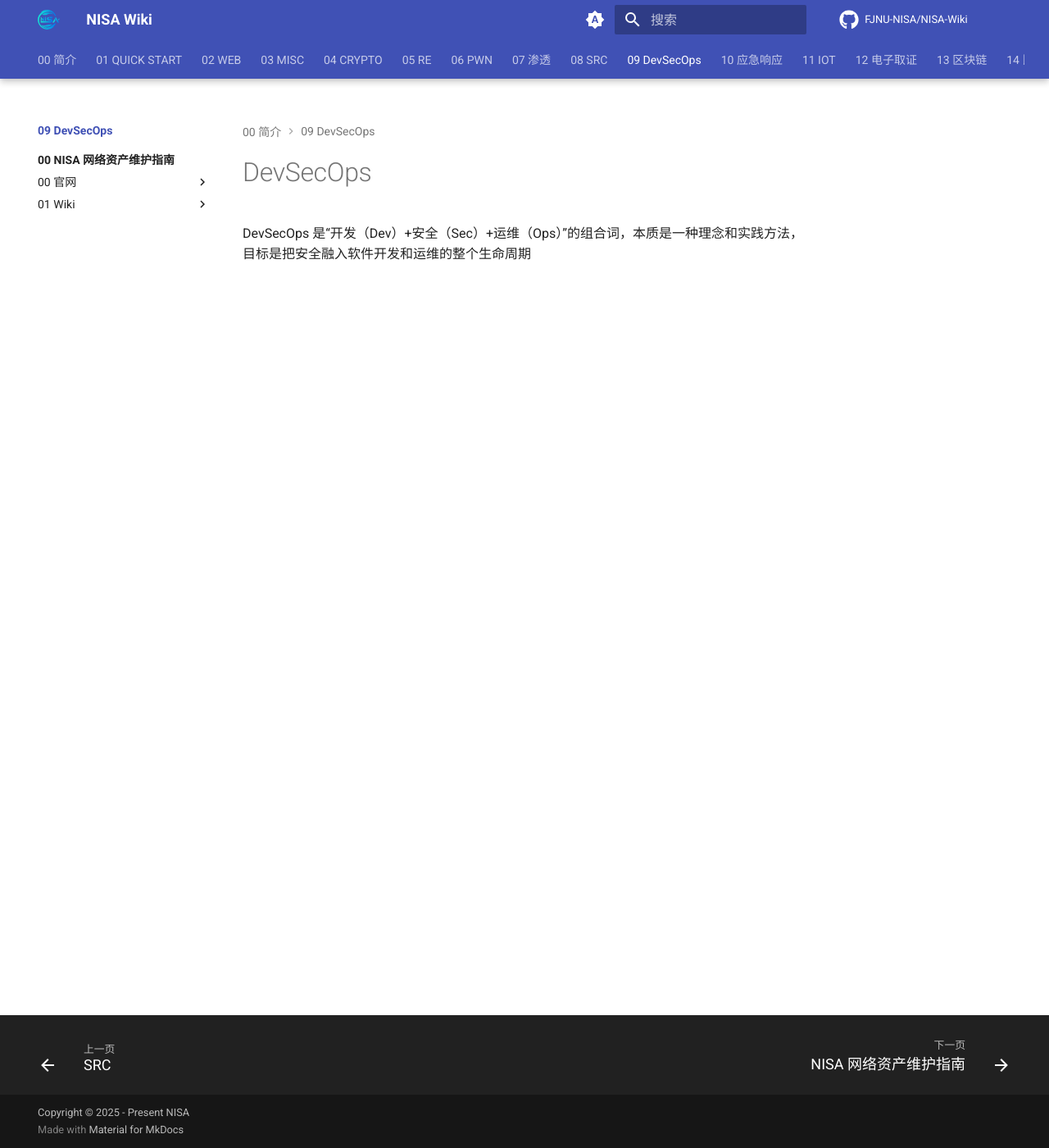
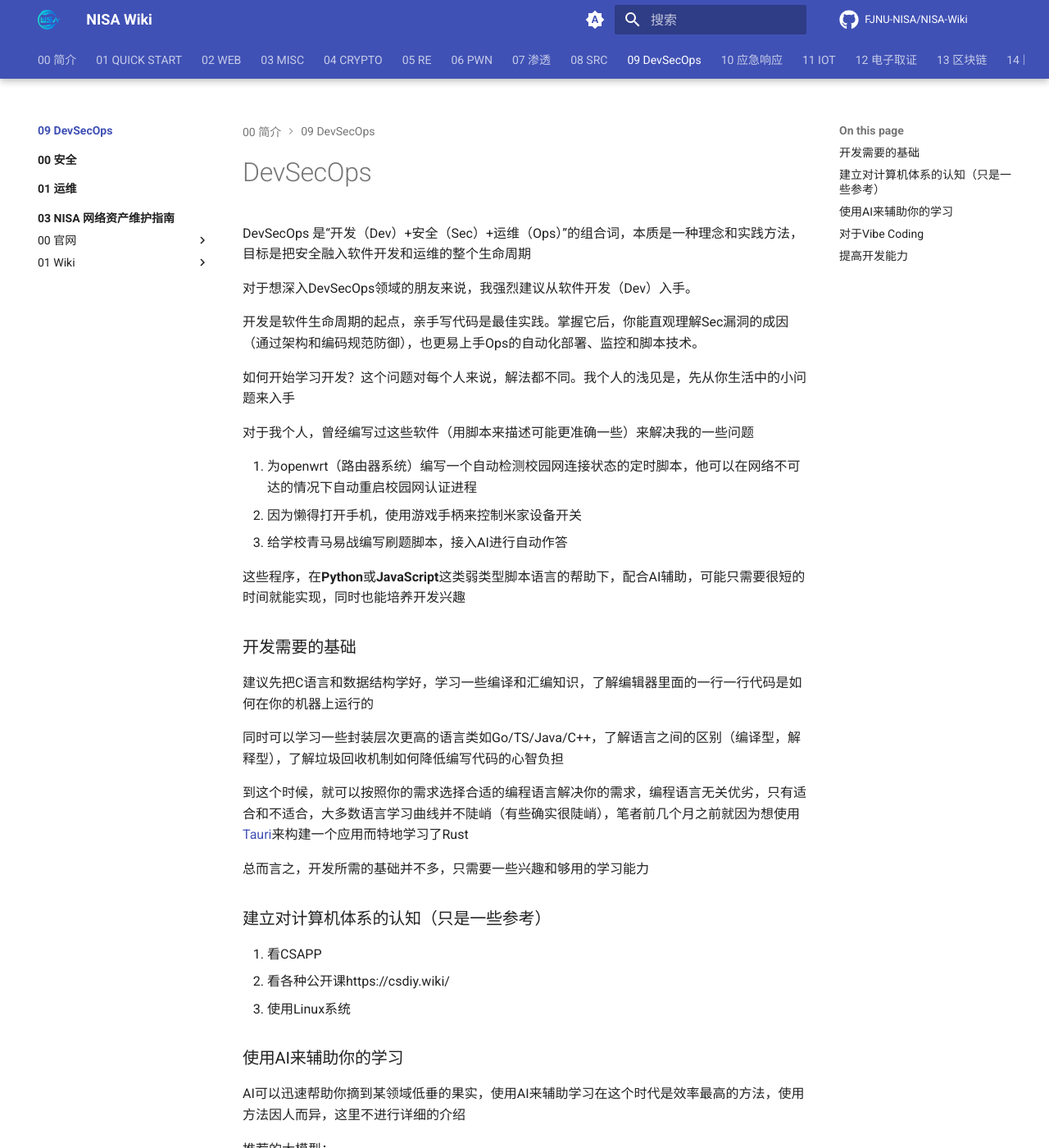
Before and after one commit to FJNU-NISA/NISA-Wiki, an MkDocs documentation site: the page built from docs/09-DevSecOps/index.md, in a window 1280 px wide and 1400 px high. Shown: the whole window at 82% size. Built offline with MkDocs 1.6.1 and Material for MkDocs 9.7.7, drawn with Linux system fonts in a browser that asks for light colours; comment, search, counter and statistics services are not loaded; some of the changed text lies outside the part shown.

Commit message:
add: DevSecOps (#7)

```diff
--- /dev/null
+++ b/docs/09-DevSecOps/01-运维/index.md
@@ -0,0 +1,7 @@
+大多数人对于运维的认知很狭窄，停留在传统运维领域，认为运维技术含量很低，就是发布一些应用，写一些简单的脚本，配置防火墙
+
+事实上，现代运维已经完全向云原生领域转型，任何人都不会认为配置 k8s 只是一项小工作吧，更不用提各种分布式数据库、服务网格以及微服务治理框架。这些系统往往牵一发而动全身，任何细节上的纰漏都可能导致全局的不稳定。因此，云原生运维不再只是“写几个脚本、跑几台服务器”的活，而是需要对分布式系统、网络拓扑、资源调度、安全策略乃至业务架构都有深刻的理解与掌控
+
+强烈不建议一开始就以Devops和SRE作为你的方向，如果你有志在这个领域深耕，我更建议你首先从开发学起，远离业务场景的运维不可能解决实际生产环境中的各种问题
+
+这里不对运维方面做深入介绍，运维是一个解决实际问题的岗位，可以说每个场景下运维做的东西都天差地别，这也是我建议从开发学起的原因
--- a/docs/09-DevSecOps/index.md
+++ b/docs/09-DevSecOps/index.md
@@ -1,3 +1,60 @@
 # DevSecOps
 
 DevSecOps 是“开发（Dev）+安全（Sec）+运维（Ops）”的组合词，本质是一种理念和实践方法，目标是把安全融入软件开发和运维的整个生命周期
+
+对于想深入DevSecOps领域的朋友来说，我强烈建议从软件开发（Dev）入手。
+
+开发是软件生命周期的起点，亲手写代码是最佳实践。掌握它后，你能直观理解Sec漏洞的成因（通过架构和编码规范防御），也更易上手Ops的自动化部署、监控和脚本技术。
+
+如何开始学习开发？这个问题对每个人来说，解法都不同。我个人的浅见是，先从你生活中的小问题来入手
+
+对于我个人，曾经编写过这些软件（用脚本来描述可能更准确一些）来解决我的一些问题
+
+1. 为openwrt（路由器系统）编写一个自动检测校园网连接状态的定时脚本，他可以在网络不可达的情况下自动重启校园网认证进程
+2. 因为懒得打开手机，使用游戏手柄来控制米家设备开关
+3. 给学校青马易战编写刷题脚本，接入AI进行自动作答
+
+这些程序，在**Python**或**JavaScript**这类弱类型脚本语言的帮助下，配合AI辅助，可能只需要很短的时间就能实现，同时也能培养开发兴趣
+
+### 开发需要的基础
+
+建议先把C语言和数据结构学好，学习一些编译和汇编知识，了解编辑器里面的一行一行代码是如何在你的机器上运行的
+
+同时可以学习一些封装层次更高的语言类如Go/TS/Java/C++，了解语言之间的区别（编译型，解释型），了解垃圾回收机制如何降低编写代码的心智负担
+
+到这个时候，就可以按照你的需求选择合适的编程语言解决你的需求，编程语言无关优劣，只有适合和不适合，大多数语言学习曲线并不陡峭（有些确实很陡峭），笔者前几个月之前就因为想使用[Tauri](https://v2.tauri.app/)来构建一个应用而特地学习了Rust
+
+总而言之，开发所需的基础并不多，只需要一些兴趣和够用的学习能力
+
+### 建立对计算机体系的认知（只是一些参考）
+
+1. 看CSAPP
+2. 看各种公开课https://csdiy.wiki/
+3. 使用Linux系统
+
+### 使用AI来辅助你的学习
+
+AI可以迅速帮助你摘到某领域低垂的果实，使用AI来辅助学习在这个时代是效率最高的方法，使用方法因人而异，这里不进行详细的介绍
+
+推荐的大模型：
+
+Gemini, GPT, Claude, Deepseek
+
+不建议使用国内外非主流模型，好马配好鞍，磨刀不误砍柴工
+
+### 对于Vibe Coding
+
+什么时候使用AI写代码：
+
+1. 对这个项目的架构已经设计好了，接下来都是劳动密集型的编码工作
+2. 需要快速实现一个demo来验证可行性，不在乎代码质量，能跑就行
+3. 对于AI编码有完善的方法论，而且自己有Code Review的能力
+
+什么时候不要使用AI写代码：
+
+我有一个想法，幻想打开Cursor然后输入简短的Prompt，一直按确认，AI一定会很好的完成这些工作
+
+### 提高开发能力
+
+1. 参与一些开发类型的比赛，找一个自己感兴趣的选题然后开写
+2. 参与开源项目，提一些PR
```
Also changed, not shown: README.md (+1 -1 lines), docs/09-DevSecOps/00-安全/index.md (added, +15 -0 lines), docs/09-DevSecOps/03-NISA 网络资产维护指南/00-官网/index.md (renamed from docs/09-DevSecOps/00-NISA 网络资产维护指南/00-官网/index.md), docs/09-DevSecOps/03-NISA 网络资产维护指南/01-Wiki/index.md (renamed from docs/09-DevSecOps/00-NISA 网络资产维护指南/01-Wiki/index.md), docs/09-DevSecOps/03-NISA 网络资产维护指南/index.md (renamed from docs/09-DevSecOps/00-NISA 网络资产维护指南/index.md).
